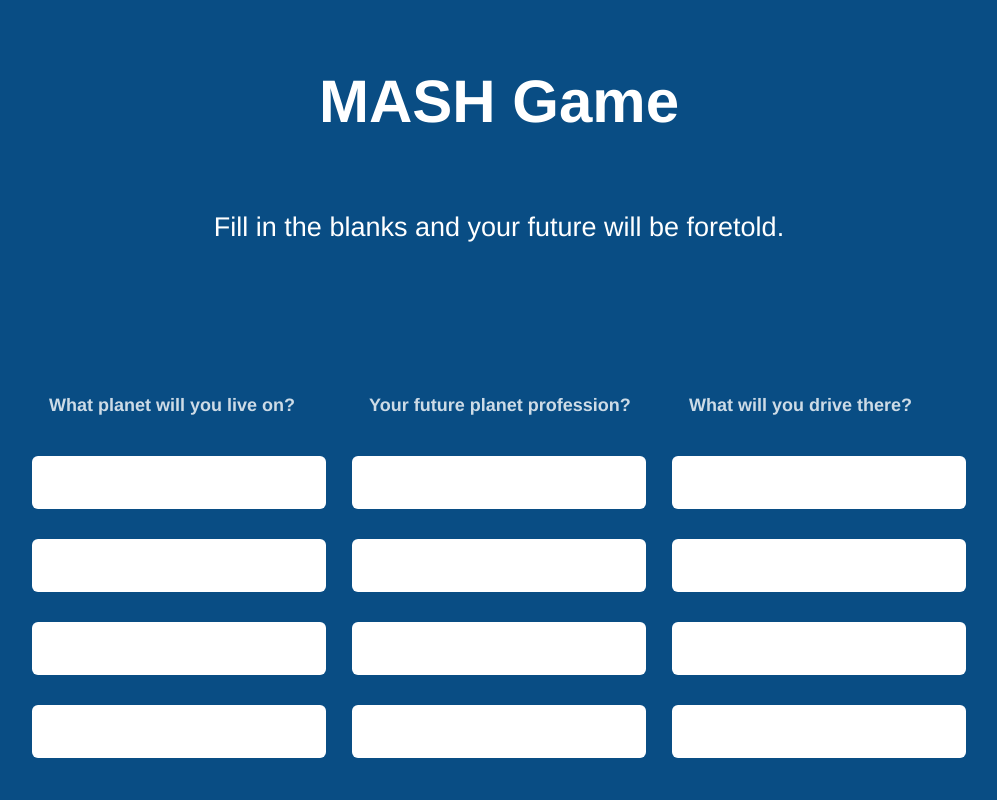
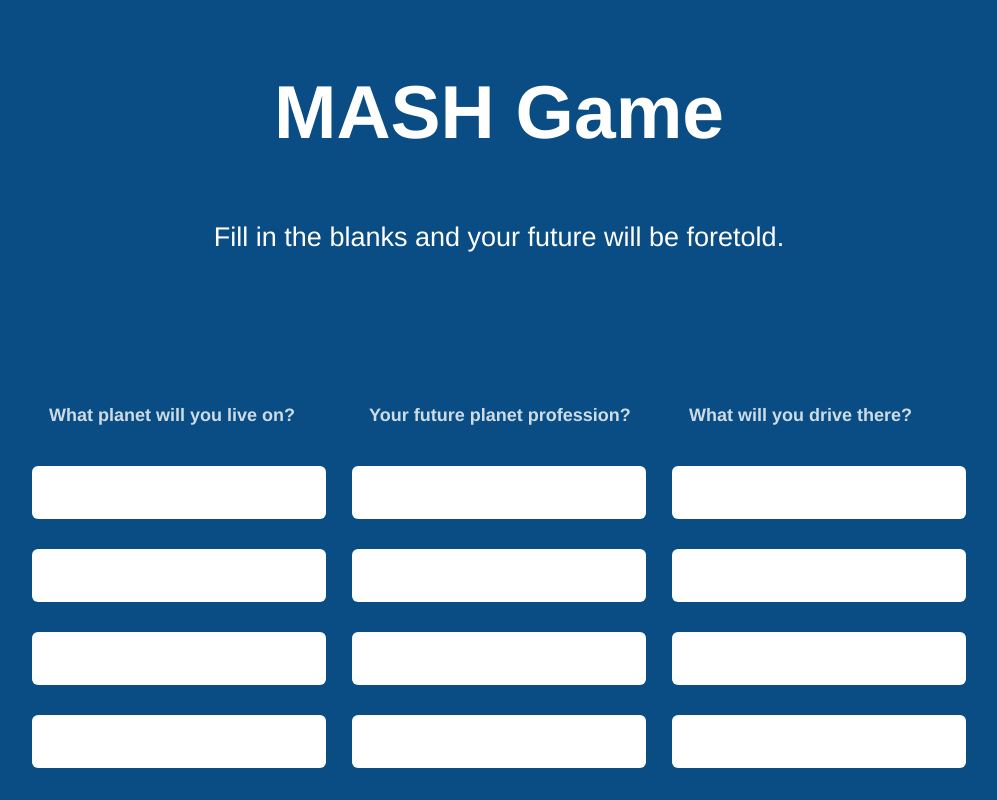
Before and after one commit to a2x44/MASH-Game, a plain HTML site: page index.html in a window 1280 px wide. Shown: the top 800 px of the page, without its empty margins (141-1138 px from the left). Drawn offline with Linux system fonts and the light colour scheme.

Commit message:
Update style.css

```diff
--- a/style.css
+++ b/style.css
@@ -14,7 +14,7 @@ body {
 
 /* Heading Styles */
 h1 {
-  font-size: 60px;
+  font-size: 75px;
   color: #fff;
   text-align: center;
 }
```
